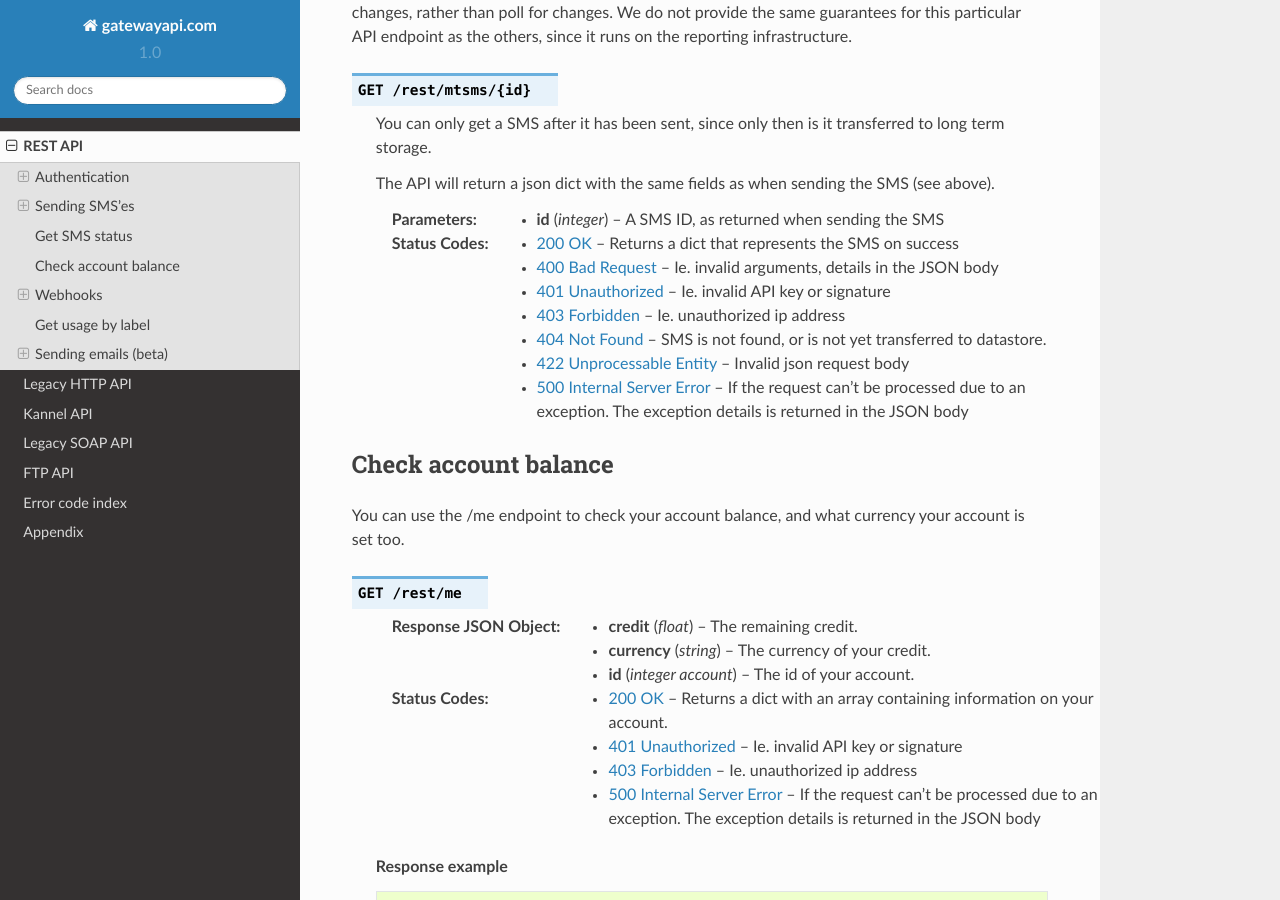
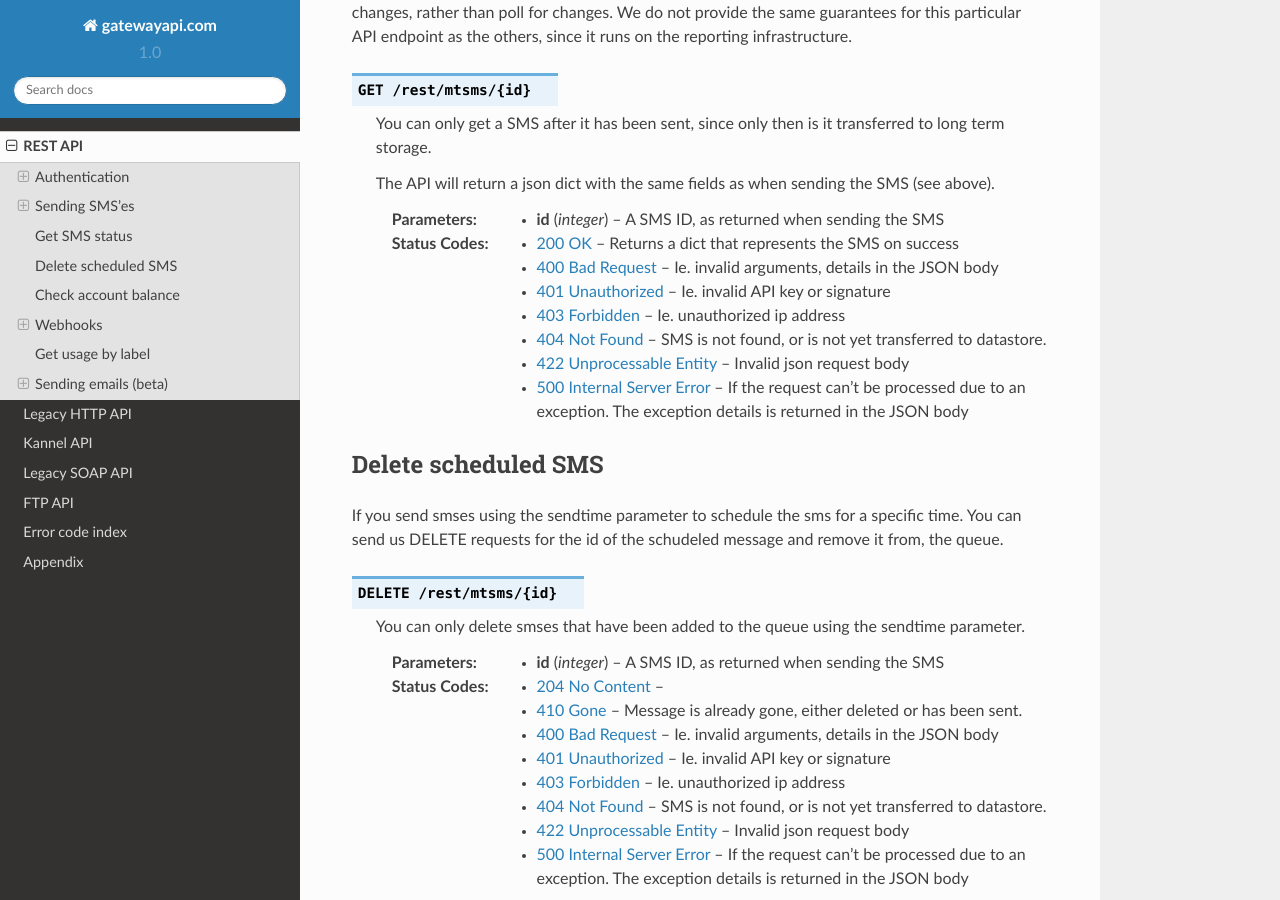
Before and after one commit to onlinecity/gatewayapi-docs, a Sphinx documentation site: the page built from docs/rest.rst, in a window 1280 px wide and 900 px high, scrolled down 13364 px. Built offline with Sphinx 7.4.7 and the Read the Docs theme 2.0.0, drawn with Linux system fonts in a browser that asks for light colours.

Commit message:
Deletesms (#21)
* Add documentation for deleting smses.

* Add anchor for delete.

```diff
--- a/docs/rest.rst
+++ b/docs/rest.rst
@@ -705,6 +705,29 @@ reporting infrastructure.
    :status 422: Invalid json request body
    :status 500: If the request can't be processed due to an exception. The exception details is returned in the JSON body
 
+.. _delete:
+
+Delete scheduled SMS
+---------------------
+If you send smses using the sendtime parameter to schedule the sms for a specific time.
+You can send us DELETE requests for the id of the schudeled message and remove it from,
+the queue.
+
+.. http:delete:: /rest/mtsms/{id}
+   :synopsis: Delete the message with id, from our queue.
+
+   You can only delete smses that have been added to the queue using the sendtime
+   parameter.
+
+   :arg integer id: A SMS ID, as returned when sending the SMS
+   :status 204:
+   :status 410: Message is already gone, either deleted or has been sent.
+   :status 400: Ie. invalid arguments, details in the JSON body
+   :status 401: Ie. invalid API key or signature
+   :status 403: Ie. unauthorized ip address
+   :status 404: SMS is not found, or is not yet transferred to datastore.
+   :status 422: Invalid json request body
+   :status 500: If the request can't be processed due to an exception. The exception details is returned in the JSON body
 
 Check account balance
 ---------------------
```
Also changed, not shown: 1 other file.
